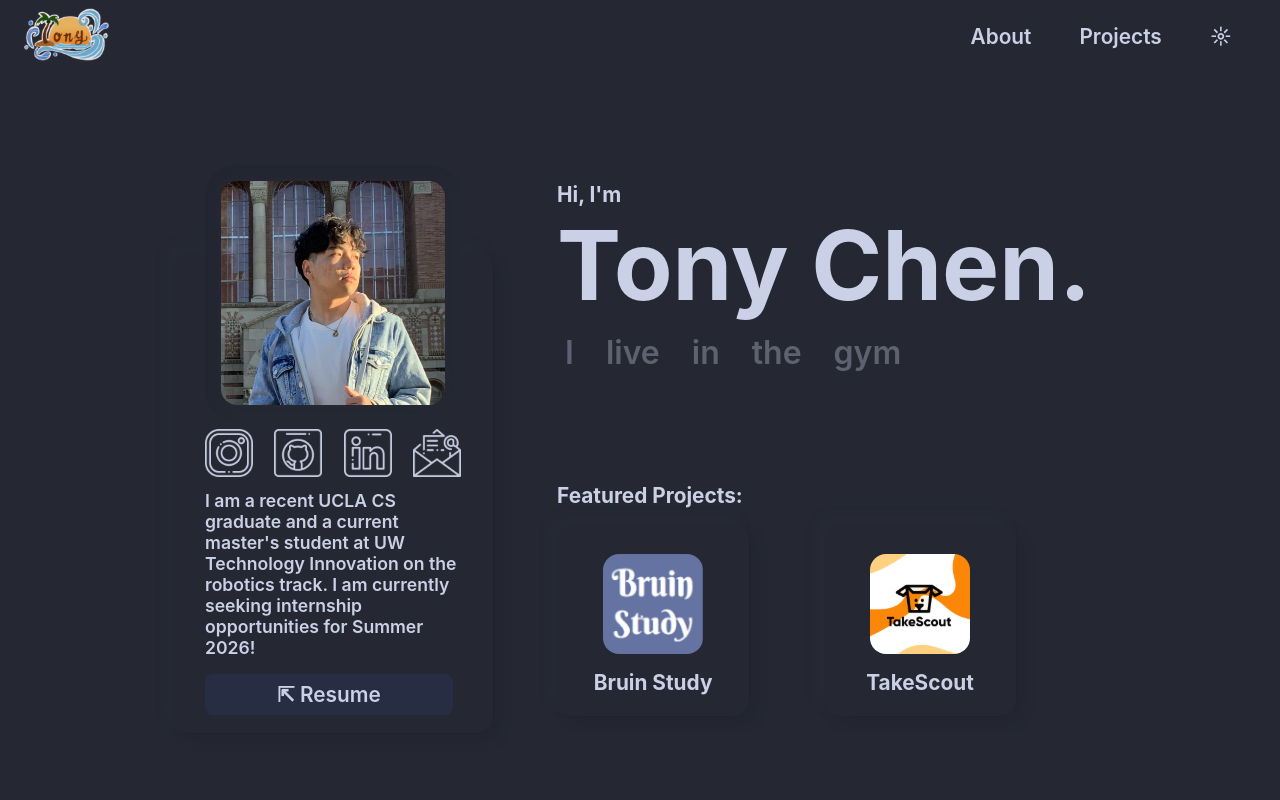
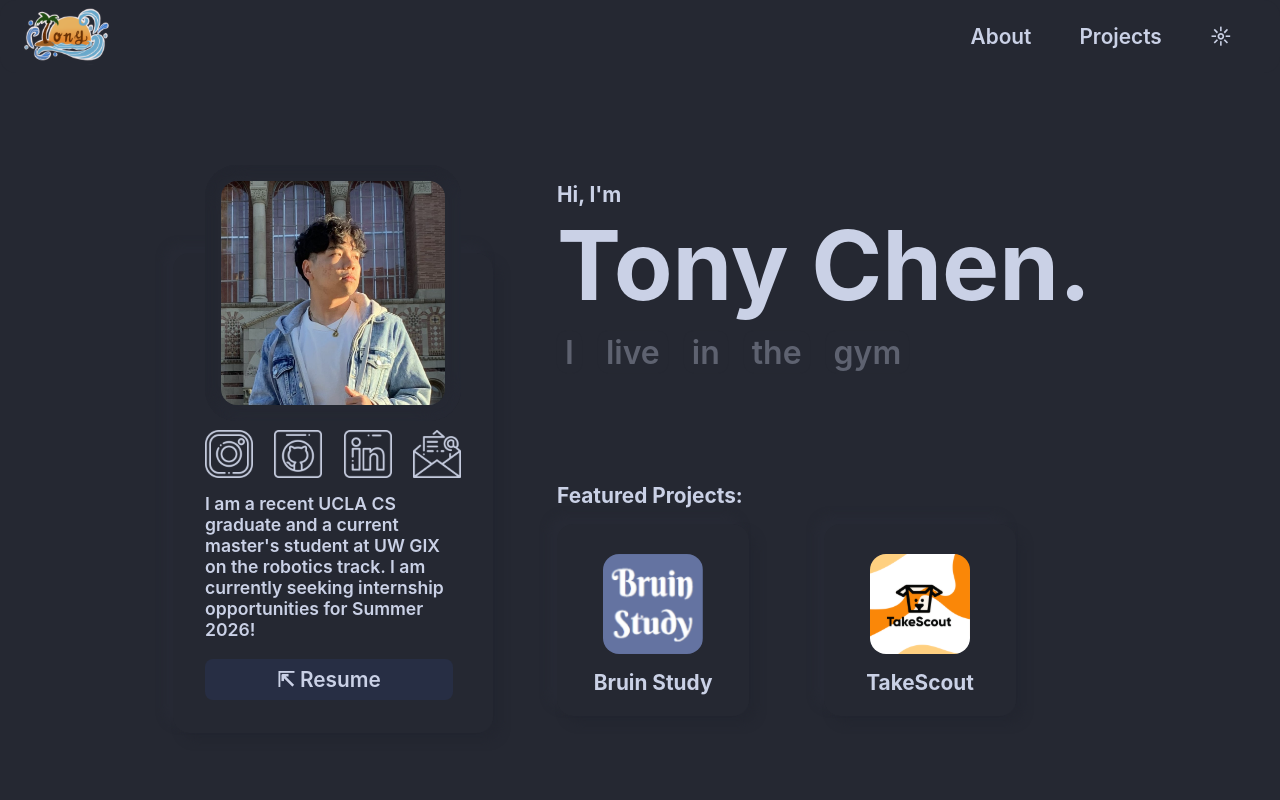
Before and after one commit to tonyechen/tonyechen.github.io, a Next.js app: page / in a window 1280 px wide. Shown: the top 800 px of the page. Built offline with nearby package versions, Linux system fonts and the light colour scheme.

Commit message:
apostraphe fix

```diff
--- a/components/About.js
+++ b/components/About.js
@@ -52,15 +52,14 @@ const About = () => {
           <a rel="stylesheet" href="https://eitm.org/">
             <u>Ellison Institute</u>
           </a>{' '}
-          to teaching hands-on engineering as an Instructor for UCLA's
+          to teaching hands-on engineering as an Instructor for UCLA&apos;s
           Autonomous Rover course. I was also actively involved in multiple
           hackathons and numerous project clubs across UCLA.
           <br />
-          <br />
-          I'm currently pursuing a Master's in Technology Innovation at the
-          University of Washington, focusing on the robotics track. Through
-          this program, I aim to expand my skills in product prototyping,
-          embbeded programming, robotics, and machine learning.
+          <br />I am currently pursuing a Master&apos;s in Technology Innovation
+          at the University of Washington, focusing on the robotics track.
+          Through this program, I aim to expand my skills in product
+          prototyping, embbeded programming, robotics, and machine learning.
         </p>
 
         {/* <div className="about__info__subsection">
--- a/components/Main.js
+++ b/components/Main.js
@@ -116,10 +116,9 @@ const Main = () => {
                 />
               </div>
               <p className="main__card__text">
-                I am a recent UCLA CS graduate and a current master's student at
-                UW Technology Innovation on the
-                robotics track. I am currently
-                seeking internship opportunities for Summer 2026!
+                I am a recent UCLA CS graduate and a current master&apos;s
+                student at UW GIX on the robotics track. I am
+                currently seeking internship opportunities for Summer 2026!
               </p>
               <div className="main__card__redirect">
                 <Link href="/resume.pdf">
```
